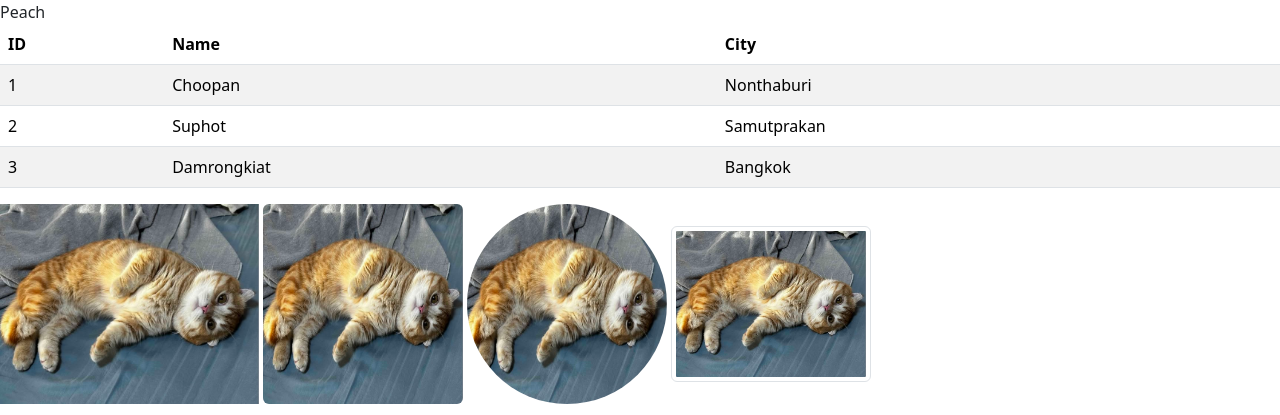
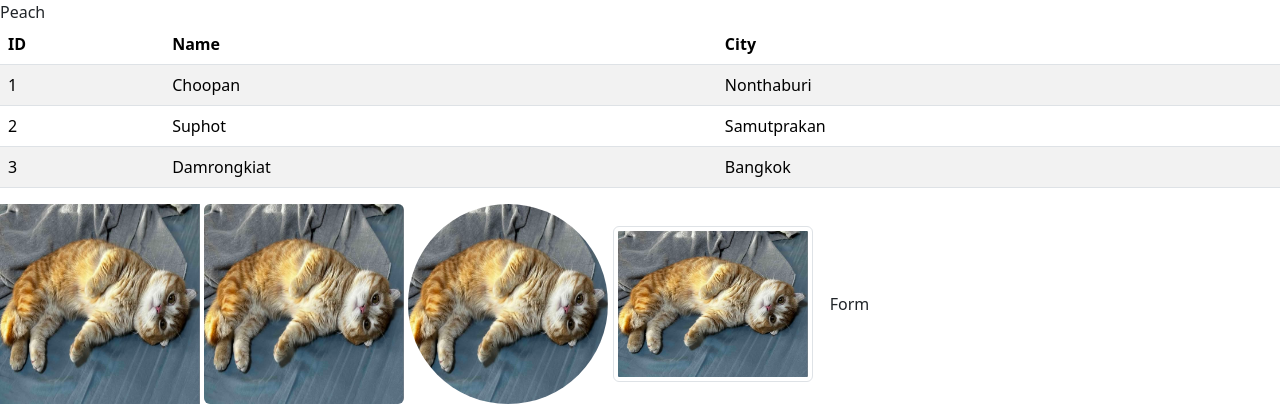
Before and after one commit to FirstTheKing05/Webtech67, a plain HTML site: page index.html in a window 1280 px wide. Shown: the top 415 px of the page. Drawn offline with nearby package versions, Linux system fonts and the light colour scheme.

Commit message:
Add files via upload

```diff
--- a/index.html
+++ b/index.html
@@ -22,10 +22,11 @@
                     <tr><td>3</td><td>Damrongkiat</td><td>Bangkok</td></tr>
                 </tbody>
                 </table>
-                <img src="bingo.jpg" width=“200" alt="แมวส้มขาสั้น" height="200">
+                <img src="bingo.jpg" width="200" alt="แมวส้มขาสั้น" height="200">
                 <img src="bingo.jpg" class="rounded" alt="แมวส้มขาสั้น" width="200" height="200">
                 <img src="bingo.jpg" class="rounded-circle" alt="แมวส้มขาสั้น" width="200" height="200">
                 <img src="bingo.jpg" class="img-thumbnail" alt="แมวส้มขาสั้น" width="200" height="200">
+                <button type="button" class="btn"link href="form.html">Form</button>
 
                 <div class="container mt-3">
                     <h2>Contextual Colors</h2>
```
